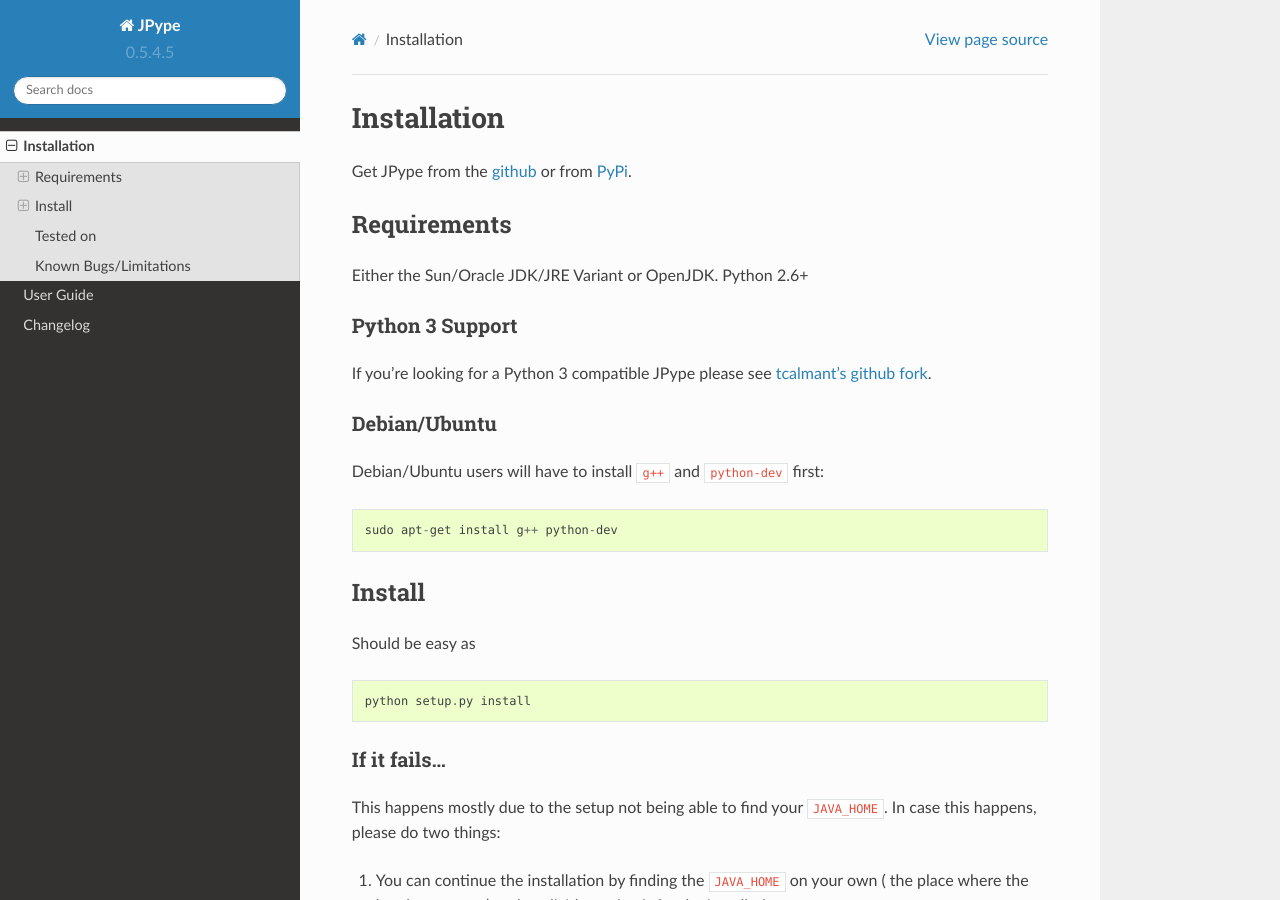
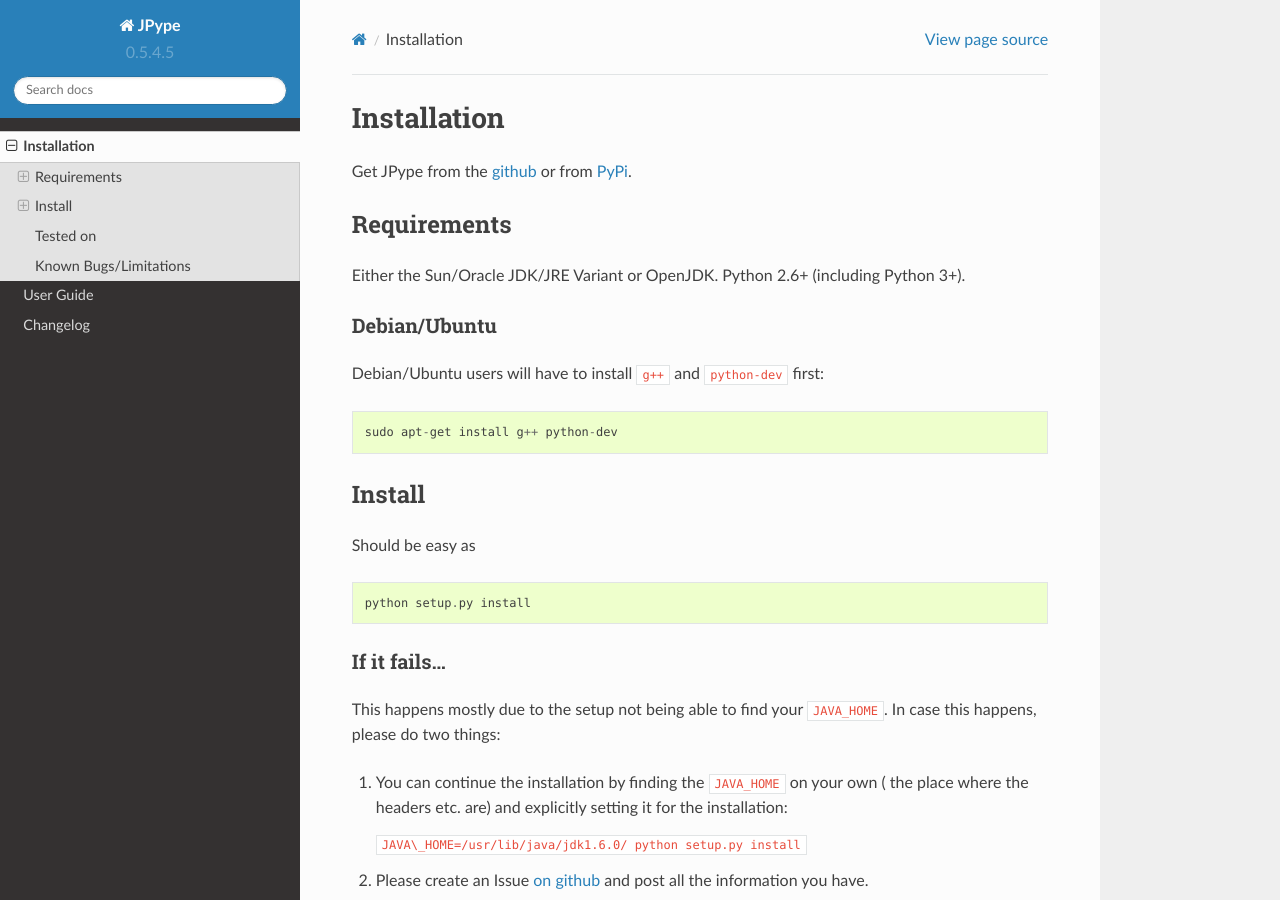
Before and after one commit to jpype-project/jpype, a Sphinx documentation site: the page built from doc/install.rst, in a window 1280 px wide and 900 px high. Built offline with Sphinx 7.4.7 and the Read the Docs theme 2.0.0, drawn with Linux system fonts in a browser that asks for light colours.

Commit message:
Update documentation to reflect Python 3 compatablility.

```diff
--- a/doc/install.rst
+++ b/doc/install.rst
@@ -7,13 +7,7 @@
 Requirements
 ------------
 
-Either the Sun/Oracle JDK/JRE Variant or OpenJDK. Python 2.6+
-
-Python 3 Support
-~~~~~~~~~~~~~~~~
-
-If you're looking for a Python 3 compatible JPype please see
-`tcalmant's github fork <https://github.com/tcalmant/jpype-py3>`__.
+Either the Sun/Oracle JDK/JRE Variant or OpenJDK. Python 2.6+ (including Python 3+).
 
 Debian/Ubuntu
 ~~~~~~~~~~~~~
```
